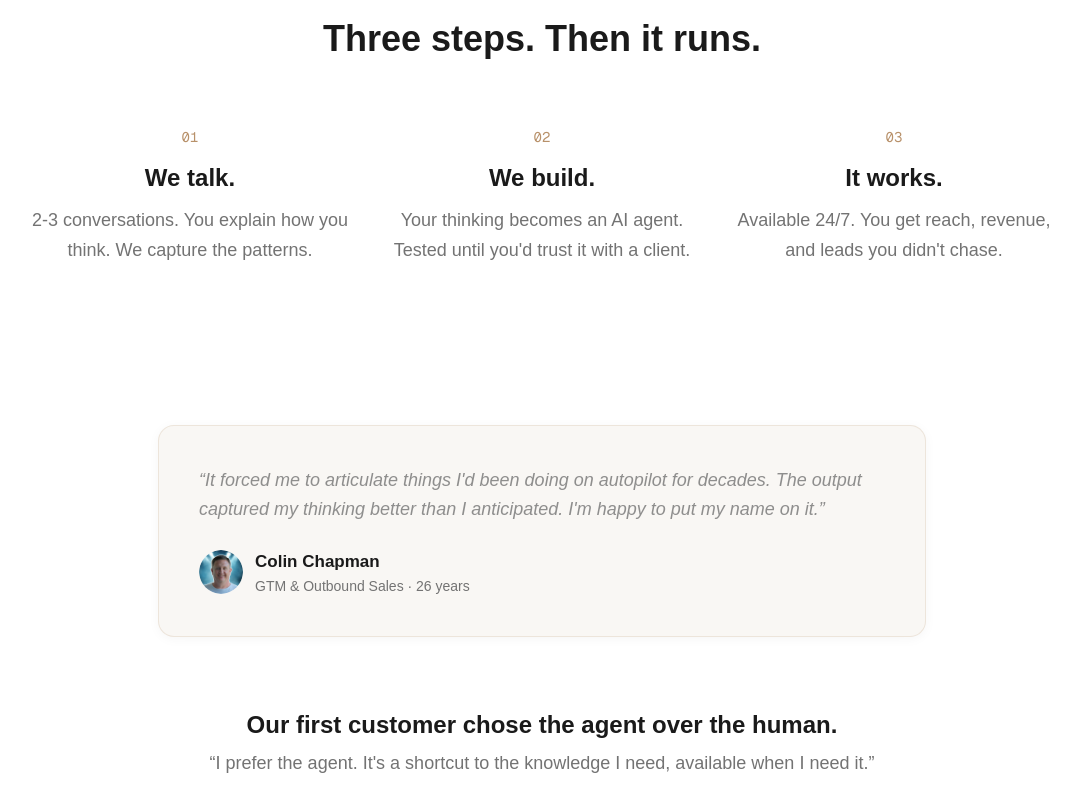
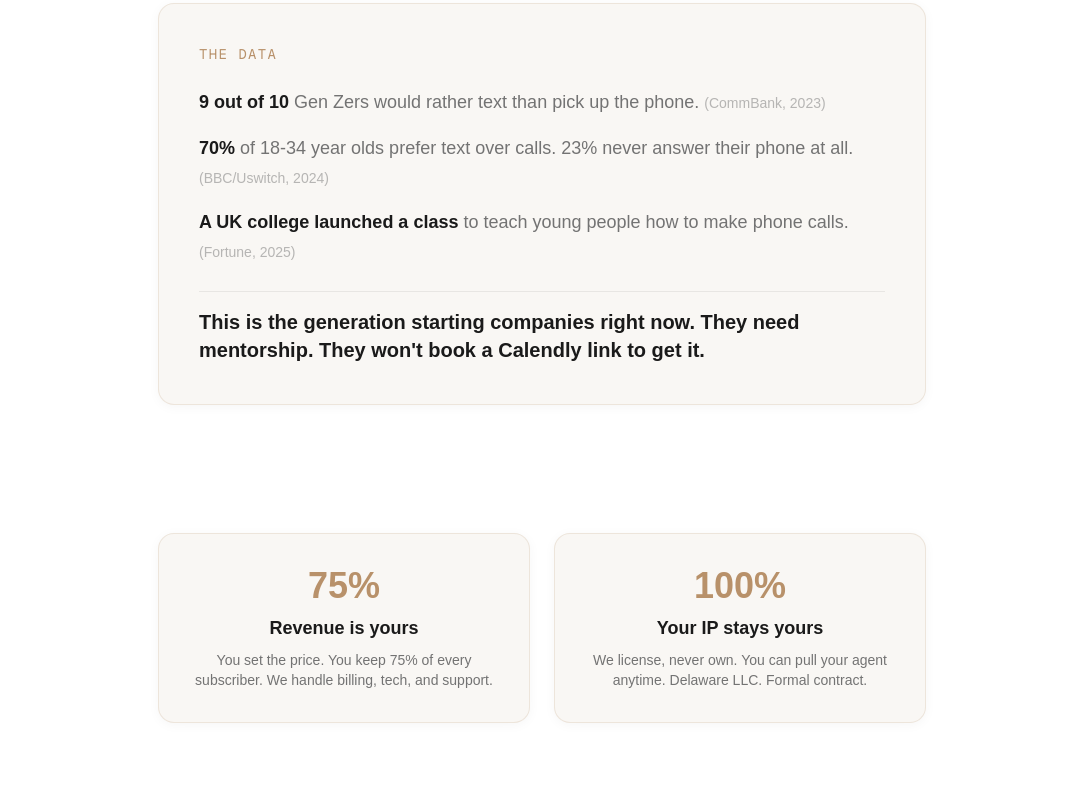
Before and after one commit to Apex-Sudo/forgehouse-site, a Next.js app: page /partner in a window 1280 px wide. Shown: the part 840-1640 px from the top of the page, without its empty margins (98-1178 px from the left). Built offline with nearby package versions, Linux system fonts and the light colour scheme; no server answers.

Commit message:
Update /partner: add Gen Z research data, privacy/revenue upfront, replace Richard quote with Headspace parallel

```diff
--- a/src/app/partner/page.tsx
+++ b/src/app/partner/page.tsx
@@ -83,6 +83,39 @@ export default function PartnerPage() {
         </p>
       </section>
 
+      {/* 1b. The Evidence */}
+      <section className="px-6 py-16">
+        <div className="max-w-3xl mx-auto">
+          <div className="partner-card p-10 space-y-6">
+            <p className="partner-accent font-mono text-sm tracking-widest uppercase">The Data</p>
+            <div className="space-y-4 text-lg text-muted leading-relaxed">
+              <p><span className="font-bold text-foreground">9 out of 10</span> Gen Zers would rather text than pick up the phone. <span className="text-sm text-muted/50">(CommBank, 2023)</span></p>
+              <p><span className="font-bold text-foreground">70%</span> of 18-34 year olds prefer text over calls. 23% never answer their phone at all. <span className="text-sm text-muted/50">(BBC/Uswitch, 2024)</span></p>
+              <p><span className="font-bold text-foreground">A UK college launched a class</span> to teach young people how to make phone calls. <span className="text-sm text-muted/50">(Fortune, 2025)</span></p>
+            </div>
+            <p className="text-xl font-semibold pt-4 border-t border-foreground/[0.08]">
+              This is the generation starting companies right now. They need mentorship. They won&apos;t book a Calendly link to get it.
+            </p>
+          </div>
+        </div>
+      </section>
+
+      {/* 1c. Privacy & Revenue — Upfront */}
+      <section className="px-6 py-16">
+        <div className="max-w-3xl mx-auto grid md:grid-cols-2 gap-6">
+          <div className="partner-card p-8 text-center">
+            <p className="partner-accent text-4xl font-bold mb-2">75%</p>
+            <p className="text-lg font-semibold mb-2">Revenue is yours</p>
+            <p className="text-muted text-sm">You set the price. You keep 75% of every subscriber. We handle billing, tech, and support.</p>
+          </div>
+          <div className="partner-card p-8 text-center">
+            <p className="partner-accent text-4xl font-bold mb-2">100%</p>
+            <p className="text-lg font-semibold mb-2">Your IP stays yours</p>
+            <p className="text-muted text-sm">We license, never own. You can pull your agent anytime. Delaware LLC. Formal contract.</p>
+          </div>
+        </div>
+      </section>
+
       {/* 2. How it works */}
       <section className="px-6 py-20">
         <div className="max-w-5xl mx-auto">
@@ -114,8 +147,8 @@ export default function PartnerPage() {
           </div>
 
           <div className="py-10 text-center">
-            <p className="text-2xl font-bold mb-2">Our first customer chose the agent over the human.</p>
-            <p className="text-muted text-lg">&ldquo;I prefer the agent. It&apos;s a shortcut to the knowledge I need, available when I need it.&rdquo;</p>
+            <p className="text-2xl font-bold mb-2">Headspace replaced the therapist&apos;s office. BetterHelp made therapy text-first.</p>
+            <p className="text-muted text-lg">Same pattern: expert knowledge delivered in the format the generation actually uses.</p>
           </div>
         </div>
       </section>
```
